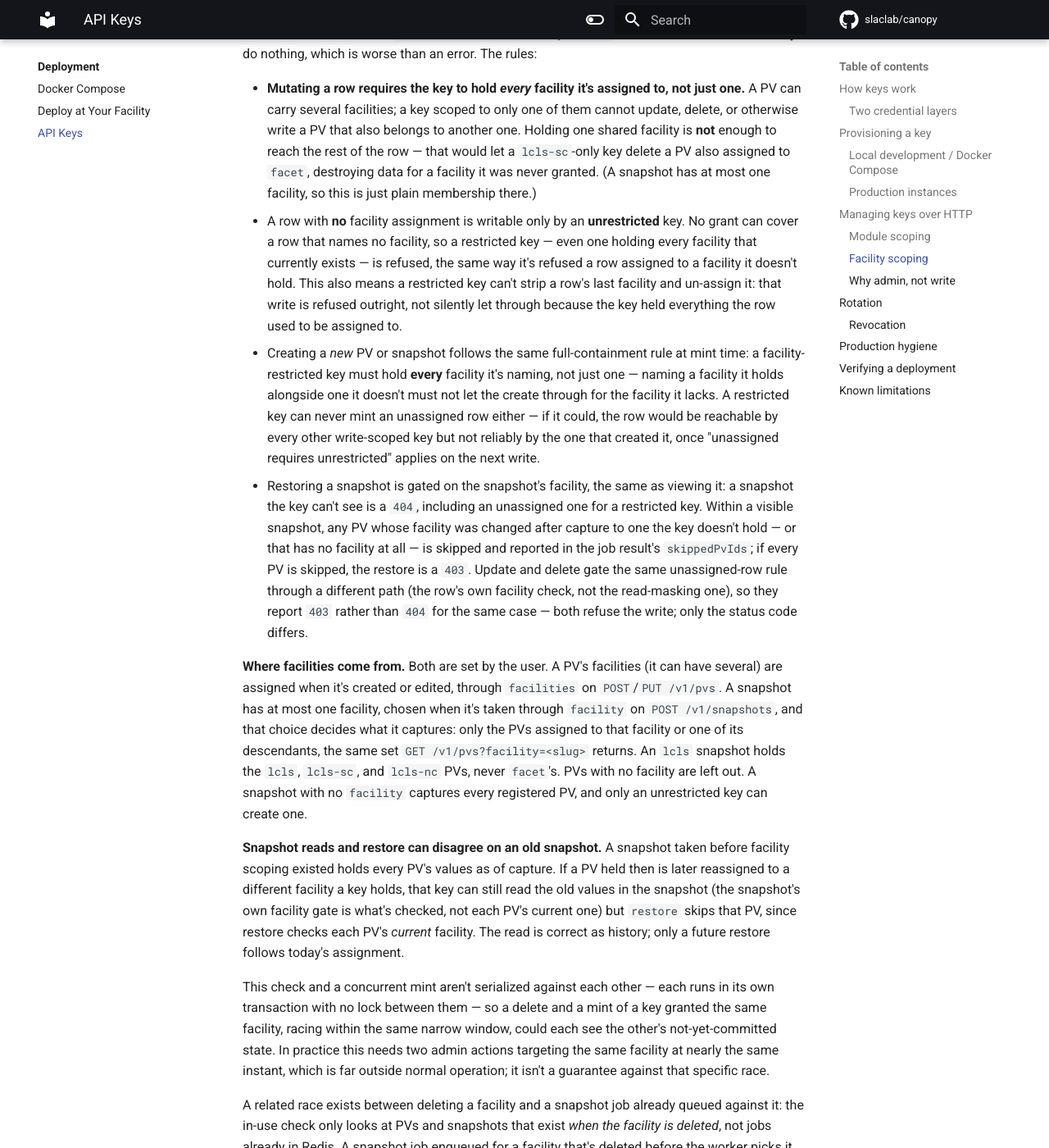
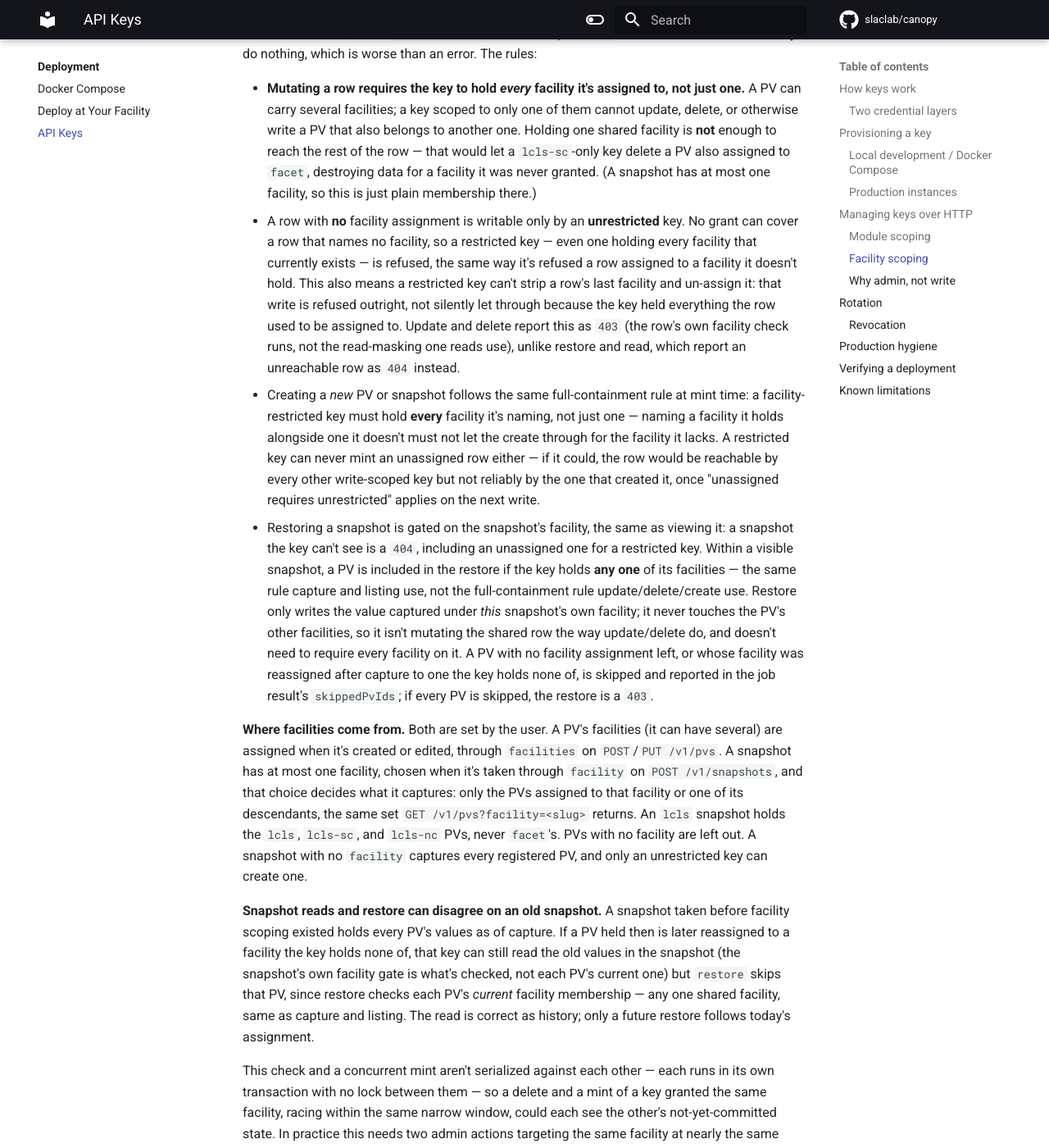
Before and after one commit to slaclab/canopy, an MkDocs documentation site: the page built from docs/deployment/api-keys.md, in a window 1280 px wide and 1400 px high, scrolled down 5580 px. Shown: the whole window at 82% size. Built offline with MkDocs 1.6.1 and Material for MkDocs 9.7.7, drawn with Linux system fonts in a browser that asks for light colours; comment, search, counter and statistics services are not loaded.

Commit message:
Clarify restore behavior for multi-facility PVs in API keys documentation and add test for including PVs with shared facilities during restore

```diff
--- a/docs/deployment/api-keys.md
+++ b/docs/deployment/api-keys.md
@@ -270,7 +270,10 @@ write would silently do nothing, which is worse than an error. The rules:
   way it's refused a row assigned to a facility it doesn't hold. This also
   means a restricted key can't strip a row's last facility and un-assign it:
   that write is refused outright, not silently let through because the key
-  held everything the row used to be assigned to.
+  held everything the row used to be assigned to. Update and delete report
+  this as `403` (the row's own facility check runs, not the read-masking one
+  reads use), unlike restore and read, which report an unreachable row as
+  `404` instead.
 - Creating a *new* PV or snapshot follows the same full-containment rule at
   mint time: a facility-restricted key must hold **every** facility it's
   naming, not just one — naming a facility it holds alongside one it doesn't
@@ -281,13 +284,15 @@ write would silently do nothing, which is worse than an error. The rules:
   write.
 - Restoring a snapshot is gated on the snapshot's facility, the same as viewing
   it: a snapshot the key can't see is a `404`, including an unassigned one for
-  a restricted key. Within a visible snapshot, any PV whose facility was
-  changed after capture to one the key doesn't hold — or that has no facility
-  at all — is skipped and reported in the job result's `skippedPvIds`; if every
-  PV is skipped, the restore is a `403`. Update and delete gate the same
-  unassigned-row rule through a different path (the row's own facility check,
-  not the read-masking one), so they report `403` rather than `404` for the
-  same case — both refuse the write; only the status code differs.
+  a restricted key. Within a visible snapshot, a PV is included in the restore
+  if the key holds **any one** of its facilities — the same rule capture and
+  listing use, not the full-containment rule update/delete/create use. Restore
+  only writes the value captured under *this* snapshot's own facility; it
+  never touches the PV's other facilities, so it isn't mutating the shared row
+  the way update/delete do, and doesn't need to require every facility on it.
+  A PV with no facility assignment left, or whose facility was reassigned
+  after capture to one the key holds none of, is skipped and reported in the
+  job result's `skippedPvIds`; if every PV is skipped, the restore is a `403`.
 
 **Where facilities come from.** Both are set by the user. A PV's facilities (it
 can have several) are assigned when it's created or edited, through `facilities`
@@ -301,10 +306,11 @@ an unrestricted key can create one.
 
 **Snapshot reads and restore can disagree on an old snapshot.** A snapshot
 taken before facility scoping existed holds every PV's values as of capture.
-If a PV held then is later reassigned to a different facility a key holds, that
-key can still read the old values in the snapshot (the snapshot's own facility
-gate is what's checked, not each PV's current one) but `restore` skips that PV,
-since restore checks each PV's *current* facility. The read is correct as
+If a PV held then is later reassigned to a facility the key holds none of,
+that key can still read the old values in the snapshot (the snapshot's own
+facility gate is what's checked, not each PV's current one) but `restore`
+skips that PV, since restore checks each PV's *current* facility membership —
+any one shared facility, same as capture and listing. The read is correct as
 history; only a future restore follows today's assignment.
 
 This check and a concurrent mint aren't serialized against each other — each
```
Also changed, not shown: 1 other file.
